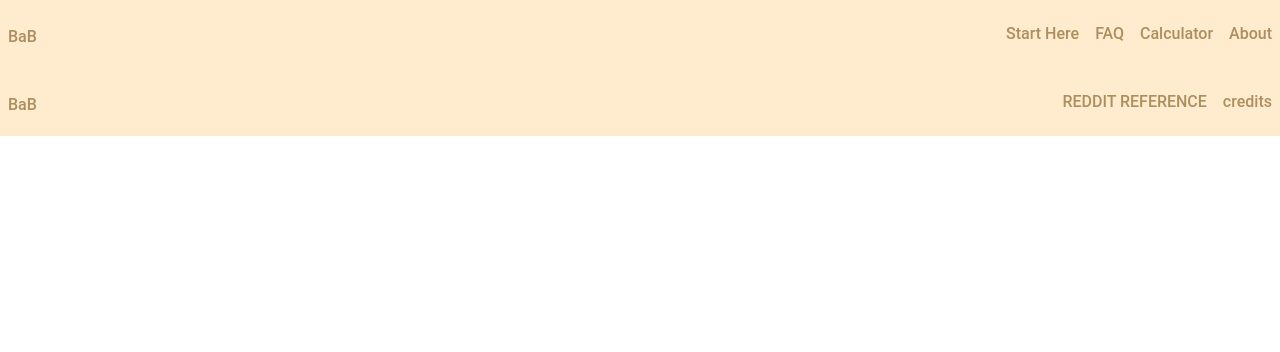
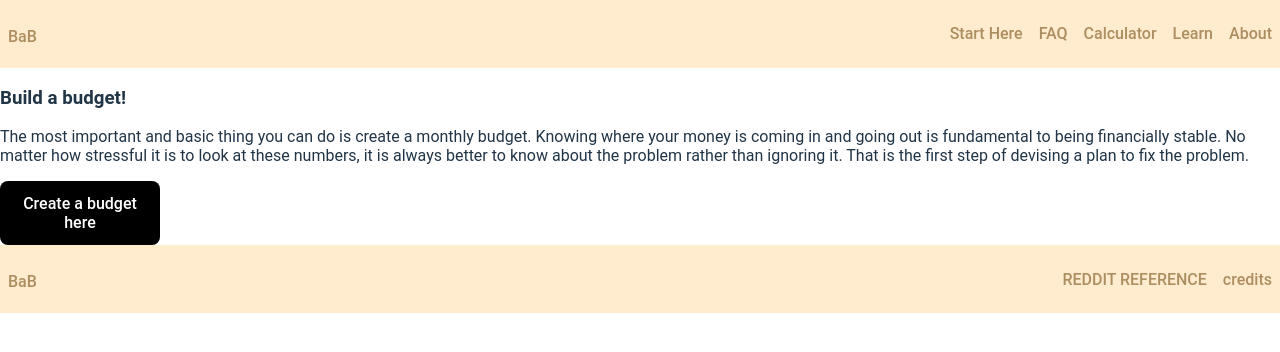
Before and after one commit to doanaminh/build-a-budget, a React (Vite) app in the folder client/: page /learn-budget in a window 1280 px wide. Shown: the top 352 px of the page. Built offline with nearby package versions, Linux system fonts and the light colour scheme; a web font is replaced by a local one.

Commit message:
created a Learn page

```diff
--- a/client/src/App.tsx
+++ b/client/src/App.tsx
@@ -10,6 +10,8 @@ import Footer from './components/Footer';
 import Home from './pages/Home';
 import Credits from './pages/Credits';
 import BudgetCalculator from './pages/BudgetCalculator';
+import Learn from './pages/Learn';
+import LearnBudget from './pages/Learn-Budget';
 
 export default function App() {
 
@@ -22,6 +24,8 @@ export default function App() {
             <Route path="/" element={<Home />} />
             <Route path="/credits" element={<Credits />} />
             <Route path='/budget-calculator' element={<BudgetCalculator />} />
+            <Route path='/learn' element={<Learn />} />
+            <Route path='/learn-budget' element={<LearnBudget />} />
           </Routes>
           <Footer />
         </div>
--- a/client/src/components/Navbar.tsx
+++ b/client/src/components/Navbar.tsx
@@ -7,6 +7,7 @@ export default function () {
                     <li><a href="/budget-calculator">Start Here</a></li>
                     <li><a href="">FAQ</a></li>
                     <li><a href="/budget-calculator">Calculator</a></li>
+                    <li><a href="/learn">Learn</a></li>
                     <li><a href="">About</a></li>
                 </ul>
             </div>
--- /dev/null
+++ b/client/src/pages/Learn-Budget.tsx
@@ -0,0 +1,27 @@
+import Button from "../components/Button";
+import { useNavigate } from "react-router-dom";
+
+export default function () {
+
+    const navigate = useNavigate();
+
+    return (
+        <>
+            <section>
+                <h3>Build a budget!</h3>
+                <p>The most important and basic thing you can do is create a monthly budget. Knowing where your money is coming in and going out is fundamental to being financially stable. No matter how stressful it is to look at these numbers, it is always better to know about the problem rather than ignoring it. That is the first step of devising a plan to fix the problem.</p>
+                <Button
+                    backgroundColor="black"
+                    color="white"
+                    fontSize="1rem"
+                    height="4rem"
+                    width="10rem"
+                    onClick={() => navigate("/budget-calculator")}
+                >Create a budget here</Button>
+                <section>
+
+                </section>
+            </section>
+        </>
+    )
+}
--- /dev/null
+++ b/client/src/pages/Learn.tsx
@@ -0,0 +1,18 @@
+export default function () {
+    return (
+        <>
+            <section className="Learn">
+                <h3>Personal Finance Basics Overview</h3>
+                <ul>
+                    <li><a href="/learn-budget">Budget & reduce monthly expenses; set realistic goals</a></li>
+                    <li>Build an emergency fund</li>
+                    <li>Employer-sponsored matching funds</li>
+                    <li>Focus on paying high/moderate debts off</li>
+                    <li>Save for retirement in an IRA & other higher education expenses</li>
+                    <li>Max out retirement savings where possible</li>
+                    <li>Save for other goals & advanced methods</li>
+                </ul>
+            </section>
+        </>
+    )
+}
```
